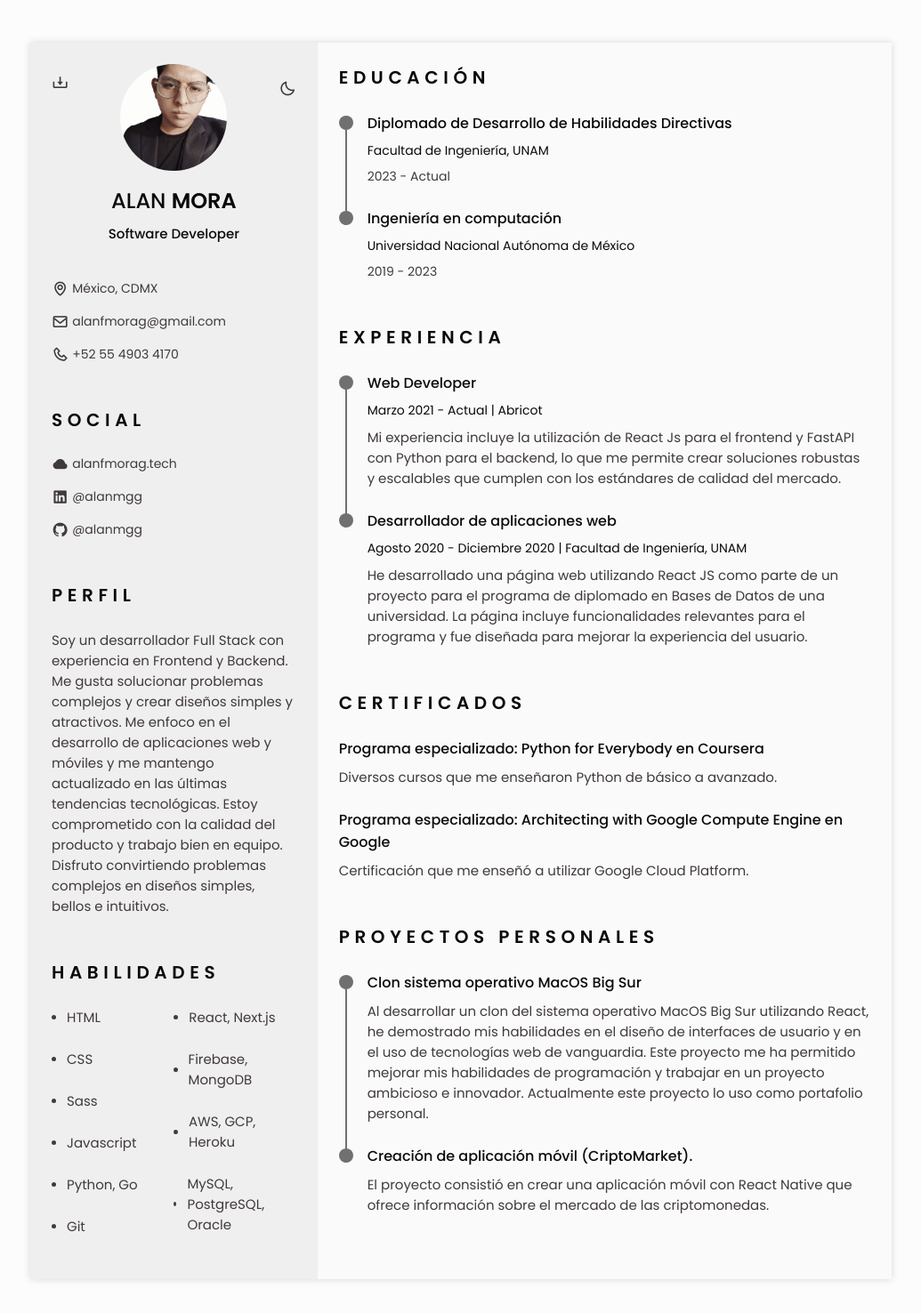
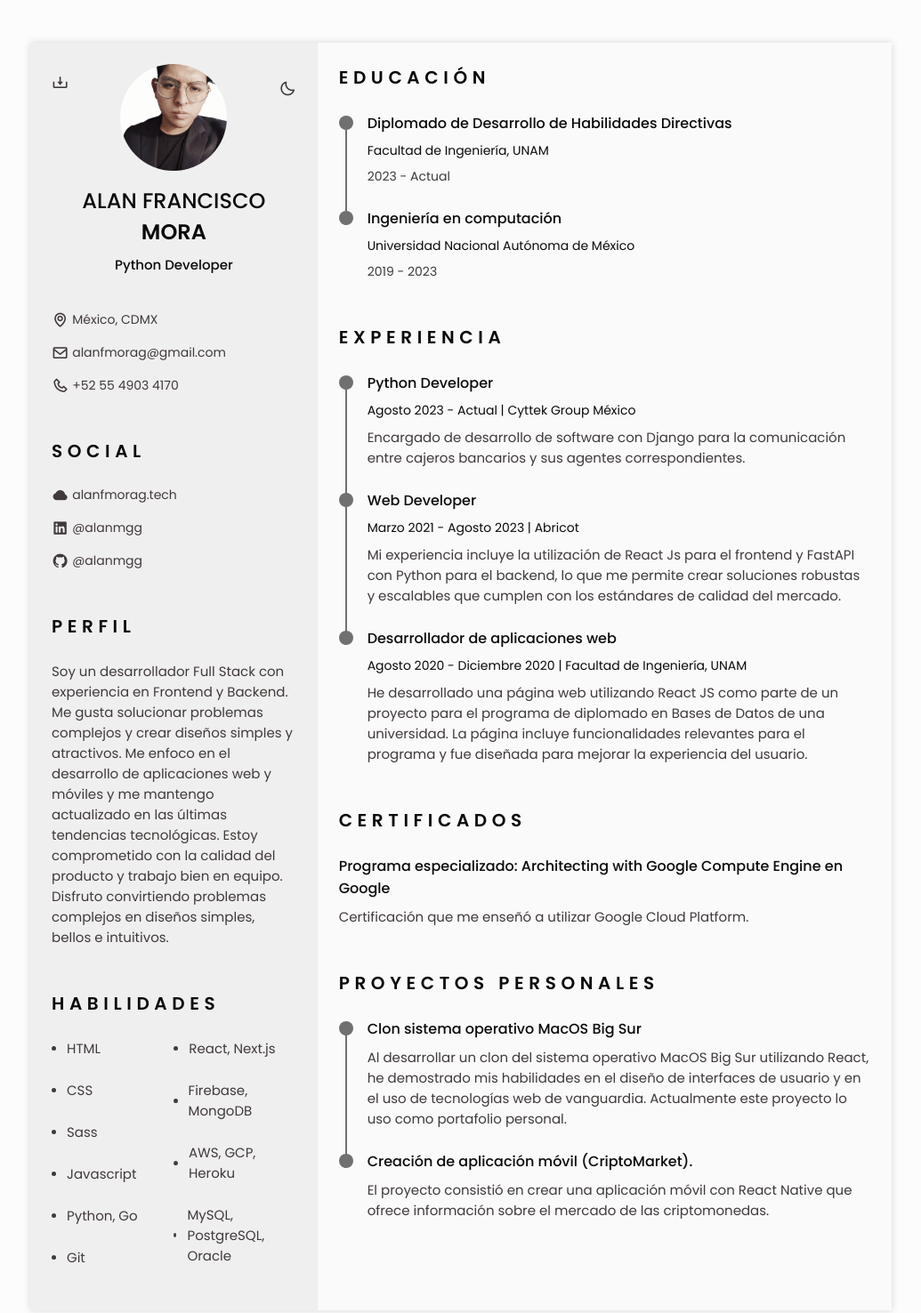
Before and after one commit to alanmgg/Responsive-Resume-CV, a plain HTML site: page index.html in a window 1280 px wide. Shown: the whole page at 89% size, without its empty margins (122-1157 px from the left). Drawn offline with nearby package versions, Linux system fonts and the light colour scheme.

Commit message:
:arrows_clockwise: Curriculum updated

```diff
--- a/assets/js/main.js
+++ b/assets/js/main.js
@@ -112,7 +112,7 @@ let resumeButton = document.getElementById("resume-button");
 // Html2pdf options
 let opt = {
   margin: 0,
-  filename: "CV-AFMG.pdf",
+  filename: "CV - Alan Francisco Mora.pdf",
   image: { type: "jpeg", quality: 0.98 },
   html2canvas: { scale: 4 },
   pagesplit: true,
@@ -120,7 +120,7 @@ let opt = {
     format: "a4",
     orientation: "portrait",
     unit: "cm",
-    format: [21, 29.78]
+    format: [20.78, 29.88]
   }
 };
 
--- a/index.html
+++ b/index.html
@@ -85,8 +85,8 @@
               <div class="home__data bd__grid">
                 <img src="assets/img/Perfil.jpg" alt="" class="home__img" />
 
-                <h1 class="home__title">ALAN <b>MORA</b></h1>
-                <h3 class="home__profession">Software Developer</h3>
+                <h1 class="home__title">ALAN FRANCISCO <b>MORA</b></h1>
+                <h3 class="home__profession">Python Developer</h3>
 
                 <!-- Button to generate and download the pdf. Available for desktop. -->
                 <div>
@@ -293,9 +293,28 @@
                 </div>
 
                 <div class="experience__data bd__grid">
+                  <h3 class="experience__title">Python Developer</h3>
+                  <span class="experience__company">
+                    Agosto 2023 - Actual | Cyttek Group México
+                  </span>
+                  <p class="experience__description">
+                    Encargado de desarrollo de software con Django para la
+                    comunicación entre cajeros bancarios y sus agentes
+                    correspondientes.
+                  </p>
+                </div>
+              </div>
+
+              <div class="experience__content">
+                <div class="experience__time">
+                  <span class="experience__rounder"></span>
+                  <span class="experience__line"></span>
+                </div>
+
+                <div class="experience__data bd__grid">
                   <h3 class="experience__title">Web Developer</h3>
                   <span class="experience__company">
-                    Marzo 2021 - Actual | Abricot
+                    Marzo 2021 - Agosto 2023 | Abricot
                   </span>
                   <p class="experience__description">
                     Mi experiencia incluye la utilización de React Js para el
@@ -338,15 +357,6 @@
             <div class="certificate__container bd__grid">
               <div class="certificate__content">
                 <h3 class="certificate__title">
-                  Programa especializado: Python for Everybody en Coursera
-                </h3>
-                <p class="certificate__description">
-                  Diversos cursos que me enseñaron Python de básico a avanzado.
-                </p>
-              </div>
-
-              <div class="certificate__content">
-                <h3 class="certificate__title">
                   Programa especializado: Architecting with Google Compute
                   Engine en Google
                 </h3>
@@ -376,10 +386,8 @@
                     Al desarrollar un clon del sistema operativo MacOS Big Sur
                     utilizando React, he demostrado mis habilidades en el diseño
                     de interfaces de usuario y en el uso de tecnologías web de
-                    vanguardia. Este proyecto me ha permitido mejorar mis
-                    habilidades de programación y trabajar en un proyecto
-                    ambicioso e innovador. Actualmente este proyecto lo uso como
-                    portafolio personal.
+                    vanguardia. Actualmente este proyecto lo uso como portafolio
+                    personal.
                   </p>
                 </div>
               </div>
```
